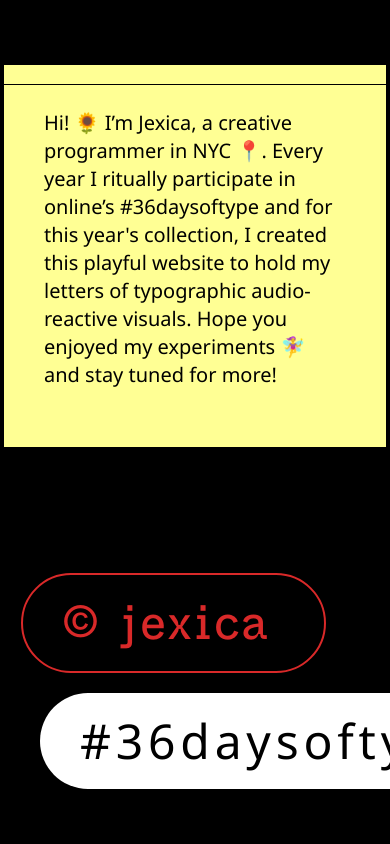
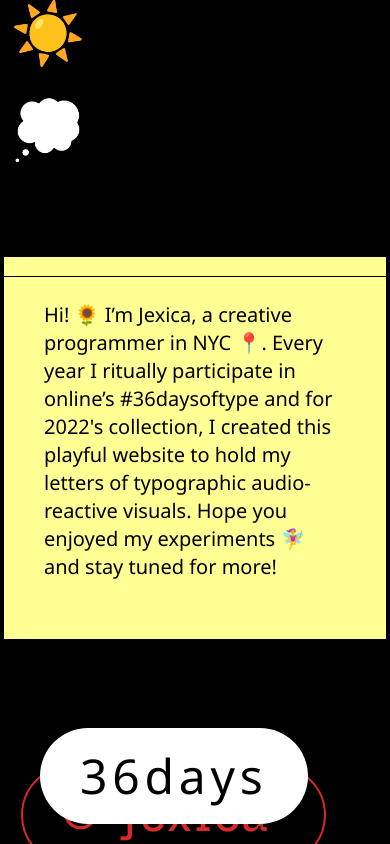
Before and after one commit to jexica-dev/36days_2022, a React (Create React App) app in the folder client/: page /about in a window 390 px wide. Built offline with nearby package versions, Linux system fonts and the light colour scheme.

Commit message:
small edits for mobile and organizing components

```diff
--- a/client/package.json
+++ b/client/package.json
@@ -6,6 +6,7 @@
     "@testing-library/jest-dom": "5.16.4",
     "@testing-library/react": "13.3.0",
     "@testing-library/user-event": "13.5.0",
+    "hamburger-react": "^2.5.0",
     "react": "18.1.0",
     "react-dom": "18.1.0",
     "react-responsive": "^9.0.0-beta.10",
--- a/client/src/components/HomeButton/HomeButton.jsx
+++ b/client/src/components/HomeButton/HomeButton.jsx
@@ -1,12 +1,23 @@
 import React from "react";
+import { Link } from "react-router-dom";
+import { useMediaQuery } from "react-responsive";
 
 export default function HomeButton(props) {
+  const media = useMediaQuery({ query: "(max-width: 600px)" });
   let textColor = " text-white bg-black hover:text-black hover:bg-white";
   if (!props.dayMode) {
     textColor = " text-black bg-white hover:text-white hover:bg-black";
   }
 
+  let titleText = "#36daysoftype";
+
+  if (media) {
+    titleText = "36days";
+  }
+
   return (
+    <>
+      <Link to="/">
         <button
           onClick={props.onClick}
           className={
@@ -14,7 +25,9 @@ export default function HomeButton(props) {
             textColor
           }
         >
-      {props.children}
+          {titleText}
         </button>
+      </Link>
+    </>
   );
 }
--- a/client/src/components/Layout/Layout.jsx
+++ b/client/src/components/Layout/Layout.jsx
@@ -9,19 +9,20 @@ export default function Layout(props) {
     bgColor = "bg-black ";
   }
 
+  let classStyles =
+    "max-w-fit p-5 gap-10 grid grid-cols-1 md:grid-cols-1 lg:grid-cols-2 bottom-0 left-5 sticky";
   return (
-    <div className={bgColor + "w-screen h-screen overflow-hidden relative"}>
+    <div
+      style={{ overflowX: "hidden" }}
+      className={bgColor + "w-screen h-screen overflow-hidden relative"}
+    >
       <SideNav dayMode={props.dayMode} setDayMode={props.setDayMode} />
 
       {props.children}
 
-      <div className=" max-w-fit p-5 gap-10 grid grid-cols-1 md:grid-cols-1 lg:grid-cols-2 bottom-0 left-5 sticky">
+      <div className={classStyles}>
         <div>
-          <Link to="/">
-            <HomeButton dayMode={props.dayMode} setDayMode={props.setDayMode}>
-              #36daysoftype
-            </HomeButton>
-          </Link>
+          <HomeButton dayMode={props.dayMode} setDayMode={props.setDayMode} />
         </div>
       </div>
     </div>
--- a/client/src/components/SideNav/SideNav.jsx
+++ b/client/src/components/SideNav/SideNav.jsx
@@ -1,20 +1,36 @@
 import { React, useState } from "react";
 import { Link } from "react-router-dom";
+import { useMediaQuery } from "react-responsive";
+import Hamburger from "hamburger-react";
 
 export default function SideNav(props) {
+  const screen = useMediaQuery({ query: "(max-width: 600px)" });
+  const media = useMediaQuery({ query: "(max-width: 600px)" });
+
   const [isShown, setIsShown] = useState(true);
   const [darkModeHovered, setDarkModeHovered] = useState(false);
+  const [isMobile, setIsMobile] = useState(false);
 
   let dayShown = props.dayMode;
   if (darkModeHovered) {
     dayShown = !dayShown;
   }
 
+  let tailwindClasses =
+    "absolute m-auto right-0 z-100 py-14 px-16 leading-relaxed";
 
+  let stylesContainer = {
+    // adding styles for hamburger menu here
+    // https://hamburger-react.netlify.app/
+  };
+
+  if (media) {
+    tailwindClasses = {};
+  }
 
   return (
     <>
-      <div className="absolute m-auto right-0 z-100 py-14 px-16 leading-relaxed">
+      <div className={tailwindClasses} styles={stylesContainer}>
         <ul>
           <li
             className="w-24 h-24 cursor-pointer"
--- a/client/src/screens/About/About.jsx
+++ b/client/src/screens/About/About.jsx
@@ -5,7 +5,6 @@ export default function About(props) {
   let stylesNote = {
     borderBottom: "1px solid black",
   };
-
 
   return (
     <>
@@ -17,7 +16,7 @@ export default function About(props) {
           ></div>
           <p className="px-10 py-11 text-left font-medium">
             Hi! 🌻 I’m Jexica, a creative programmer in NYC 📍. Every year I
-            ritually participate in online’s #36daysoftype and for this year's
+            ritually participate in online’s #36daysoftype and for 2022's
             collection, I created this playful website to hold my letters of
             typographic audio-reactive visuals. Hope you enjoyed my experiments
             🧚‍♀️ and stay tuned for more!
--- a/client/src/screens/Main/Main.jsx
+++ b/client/src/screens/Main/Main.jsx
@@ -11,14 +11,14 @@ export default function Main(props) {
   let letterBtns = [];
   let i = 0;
 
-  let stylesScroll = {
+  let stylesContainer = {
     overflowStyle: "none",
     scrollbarWidth: "none",
     overscrollBehaviorX: "none",
     maxWidth: "1300px",
   };
 
-  let stylesGrid =
+  let stylesTailwind =
     " gap-5 mx-15 py-10 px-16 pb-36 grid grid-cols-1 md:grid-cols-2 lg:grid-cols-3 h-screen overflow-scroll overscroll-x-none";
 
   for (let letter of alphabet) {
@@ -31,17 +31,25 @@ export default function Main(props) {
       num += 14;
     }
 
-    let stylesPadding = {
+    let stylesBtnContainer = {
       paddingLeft: num + "0".concat("px"),
       maxWidth: "200px",
     };
 
     if (media) {
-      stylesPadding = {};
+      stylesBtnContainer = {};
+      stylesContainer = {
+        overflowStyle: "none",
+        scrollbarWidth: "none",
+        overscrollBehaviorX: "none",
+        overflowX: "hidden",
+        width: "100vw",
+        maxWidth: "100%",
+      };
     }
 
     letterBtns.push(
-      <div style={stylesPadding} key={letter}>
+      <div style={stylesBtnContainer} key={letter}>
         <ButtonMain
           letterPage={letter}
           dayMode={props.dayMode}
@@ -56,7 +64,7 @@ export default function Main(props) {
   }
   return (
     <>
-      <div className={stylesGrid} style={stylesScroll}>
+      <div className={stylesTailwind} style={stylesContainer}>
         {letterBtns}
         <div className="pl-28 ">
           <ButtonJexica dayMode={props.dayMode} />
```
Also changed, not shown: 1 other file (tests, documents, lock files or other folders). Lines whose indentation alone changed are shown as unchanged.
